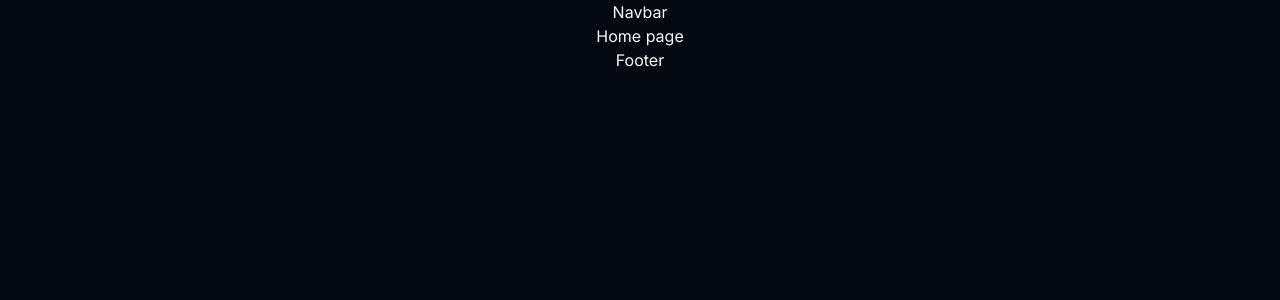
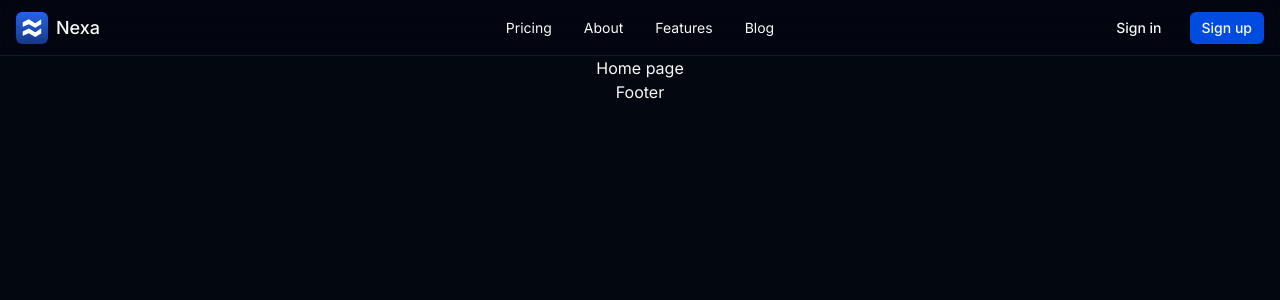
Before and after one commit to i-am-feyi/nexa, a Next.js app: page / in a window 1280 px wide. Shown: the top 300 px of the page. Built offline with nearby package versions, Linux system fonts and the light colour scheme.

Commit message:
chore: implement navbar

```diff
--- a/components/navigation/navbar.tsx
+++ b/components/navigation/navbar.tsx
@@ -1,4 +1,4 @@
-import { div, header } from "framer-motion/client";
+import { header } from "framer-motion/client";
 import Image from "next/image";
 import Link from "next/link";
 import React from "react";
@@ -6,7 +6,47 @@ import Icons from "../global/icons";
 import { buttonVariants } from "../ui/button";
 
 const Navbar = () => {
-  return <div>Navbar</div>;
+  return (
+    <header className="px-4 h-14 sticky top-0 inset-x-0 w-full bg-background/40 backdrop-blur-lg border-b border-border z-50">
+      <div className="flex items-center justify-between h-full mx-auto md:max-w-screen-xl">
+        <div className="flex items-start">
+          <Link href={"/"} className="flex items-center gap-x-2">
+            <Icons.logo className="w-8 h-8" />
+            <span className="text-lg font-medium">Nexa</span>
+          </Link>
+        </div>
+
+        <nav className="hidden md:flex absolute left-1/2 top-1/2 -translate-x-1/2 -translate-y-1/2 transform">
+          <ul className="flex items-center justify-center gap-8">
+            <li className="text-sm hover:text-foreground/80 transition-all duration-150">
+              <Link href={"#"}>Pricing</Link>
+            </li>
+            <li className="text-sm hover:text-foreground/80 transition-all duration-150">
+              <Link href={"#"}>About</Link>
+            </li>
+            <li className="text-sm hover:text-foreground/80 transition-all duration-150">
+              <Link href={"#"}>Features</Link>
+            </li>
+            <li className="text-sm hover:text-foreground/80 transition-all duration-150">
+              <Link href={"#"}>Blog</Link>
+            </li>
+          </ul>
+        </nav>
+
+        <div className="flex items-center gap-4">
+          <Link href={"#"} className={buttonVariants({ size: "sm", variant: "ghost" })}>
+            Sign in
+          </Link>
+          <Link
+            href={"#"}
+            className={buttonVariants({ size: "sm", className: "hidden md:flex" })}
+          >
+            Sign up
+          </Link>
+        </div>
+      </div>
+    </header>
+  );
 };
 
 export default Navbar;
```
